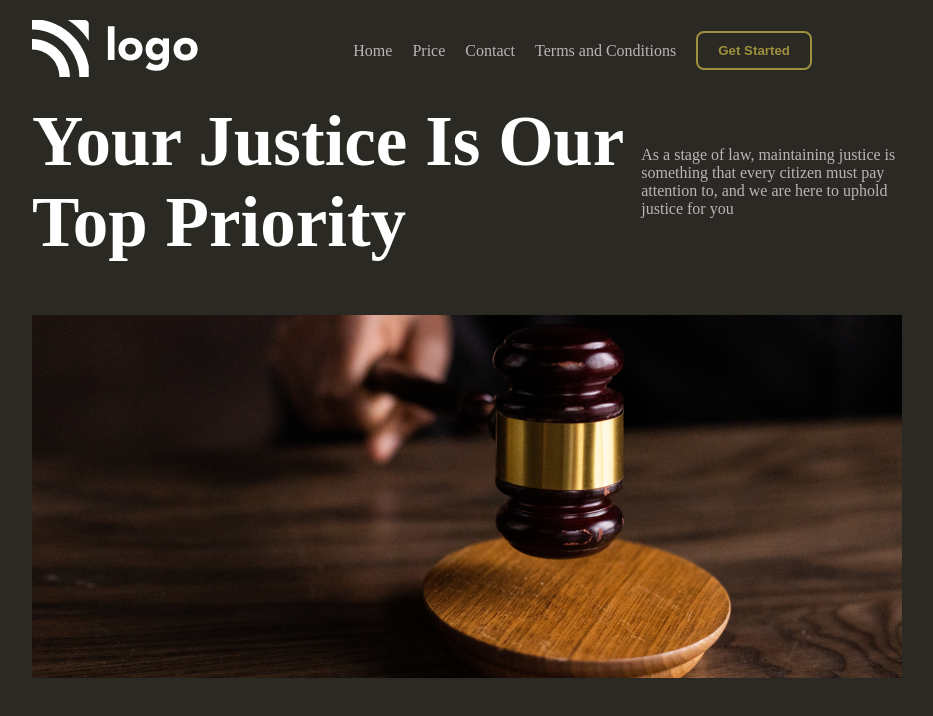
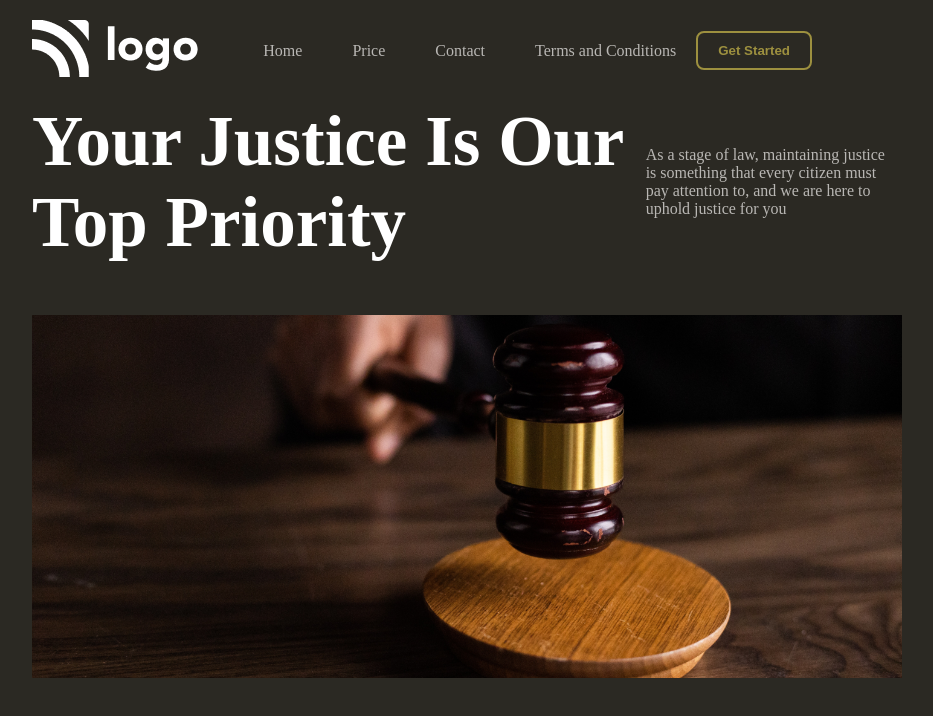
Before and after one commit to prasanthkp-dev/FSJS-2.0-Project-06, a plain HTML site: page index.html in a window 1280 px wide. Shown: the whole page, without its empty margins (218-1151 px from the left). Drawn offline with Linux system fonts and the light colour scheme.

Commit message:
done some css and html update

```diff
--- a/index.html
+++ b/index.html
@@ -17,10 +17,10 @@
         <div class="nav-left-button">
           <div>
             <ul class="list">
-              <li class="list-item">Home</li>
-              <li class="list-item">Price</li>
-              <li class="list-item">Contact</li>
-              <li class="list-item">Terms and Conditions</li>
+              <li class="list-item"><a href="#">Home</a></li>
+              <li class="list-item"><a href="#">Price</a></li>
+              <li class="list-item"><a href="#">Contact</a></li>
+              <li class="list-item"><a href="#">Terms and Conditions</a></li>
             </ul>
           </div>
           <button class="nav-button">Get Started</button>
--- a/style.css
+++ b/style.css
@@ -21,6 +21,7 @@ button {
 
 .nav-bar .list {
   display: flex;
+  gap: 50px;
 }
 
 .nav-bar ul {
@@ -32,6 +33,15 @@ button {
 .nav-bar .nav-left-button button {
   padding: 10px 20px;
   font-weight: 700;
+}
+
+.nav-bar .list a{
+  text-decoration: inherit;
+  color: #b9b7b4;
+}
+
+.nav-bar .list a:hover{
+  text-decoration: underline;
 }
 
 .hero {
@@ -48,13 +58,13 @@ button {
 }
 
 .hero .hero-content h1 {
-  width: 70%;
+  width: 69%;
   font-size: 71px;
 }
 
 .hero .hero-content p {
   margin: auto;
-    width: 30%;
+    width: 28%;
     color: #b9b7b4;
 }
 
```
